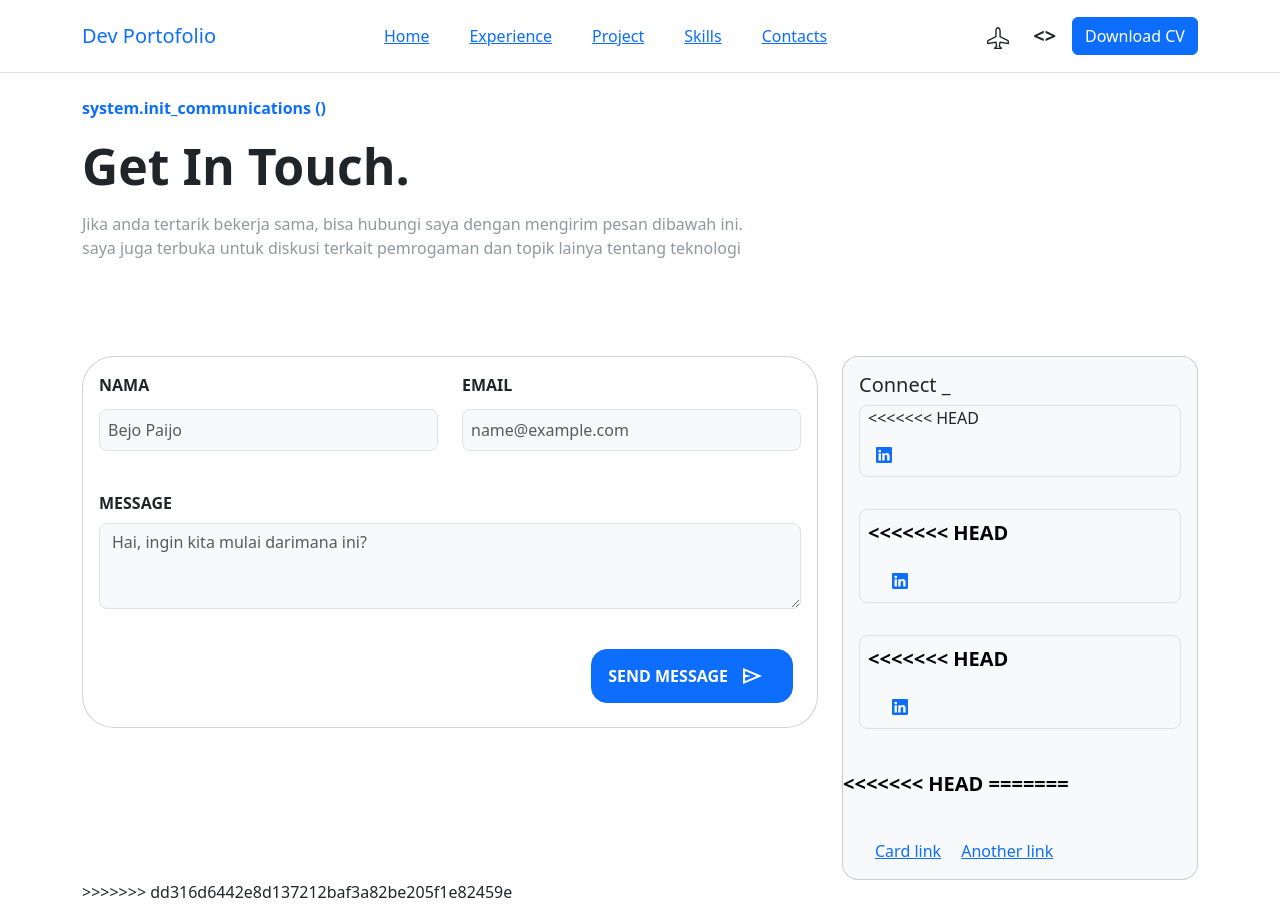
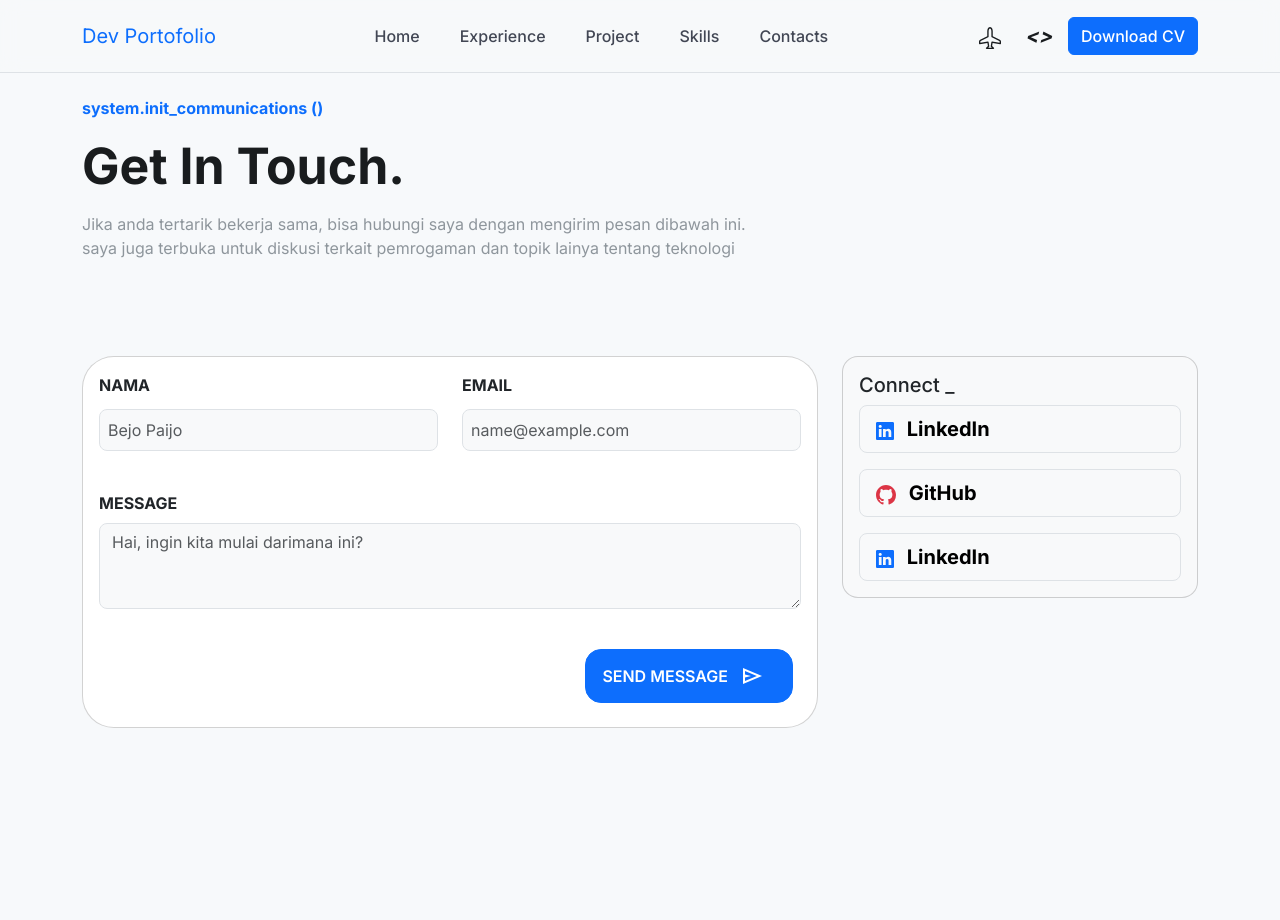
Before and after one commit to Raden-Salaf/PPKD, a website: page contact.html in a window 1280 px wide. After the commit the page ends 800 px from the top, so only its background shows below. Drawn offline with nearby package versions, Linux system fonts and the light colour scheme.

Commit message:
teks jalan

```diff
--- a/contact.html
+++ b/contact.html
@@ -6,7 +6,11 @@
     <meta name="viewport" content="width=device-width, initial-scale=1.0">
     <title>Contact</title>
     <link rel="stylesheet" href="https://cdn.jsdelivr.net/npm/bootstrap@5.3.8/dist/css/bootstrap.min.css">
-    <link rel="stylesheet" hre4  f="/assets/css/profile.css">
+    <link rel="stylesheet" href="/assets/css/profile.css">
+
+    <!-- Google Font -->
+    <link href="https://fonts.googleapis.com" rel="preconnect" />
+    <link crossorigin="" href="https://fonts.gstatic.com" rel="preconnect" />
     <link href="https://fonts.googleapis.com/css2?family=Inter:wght@400;500;600;700&display=swap" rel="stylesheet" />
     <link href="https://fonts.googleapis.com/css2?family=Material+Symbols+Outlined:wght,FILL@100..700,0..1&display=swap"
         rel="stylesheet" />
@@ -37,7 +41,7 @@
                             <a class="nav-link-custom px-2" href="#">Skills</a>
                         </li>
                         <li class="nav-item">
-                            <a class="nav-link-custom px-2" href="#">Contacts</a>
+                            <a class="nav-link-custom px-2" href="contact.html">Contacts</a>
                         </li>
                     </ul>
                     <div class="d-flex">
@@ -109,17 +113,11 @@
                             <div class="card-body">
                                 <h5 class="card-title">Connect _</h5>
                                 <div class="tautan border px-2 rounded-3">
-<<<<<<< HEAD
                                     <a href="#"
                                         class="card-link d-block text-decoration-none text-black fw-bold fs-5 py-2 ">
-                                        <svg xmlns="http://www.w3.org/2000/svg" width="16" height="16"
+                                        <svg xmlns="http://www.w3.org/2000/svg" width="18" height="18"
                                             fill="currentColor" class="bi bi-linkedin text-primary fw-bold fs-2 mx-2"
                                             viewBox="0 0 16 16">
-=======
-                                    <a href="#" class="card-link d-block text-decoration-none text-black fw-bold fs-5 py-2 ">
-                                        <svg xmlns="http://www.w3.org/2000/svg" width="16" height="16"
-                                            fill="currentColor" class="bi bi-linkedin text-primary fw-bold fs-2 mx-2" viewBox="0 0 16 16">
->>>>>>> dd316d6442e8d137212baf3a82be205f1e82459e
                                             <path
                                                 d="M0 1.146C0 .513.526 0 1.175 0h13.65C15.474 0 16 .513 16 1.146v13.708c0 .633-.526 1.146-1.175 1.146H1.175C.526 16 0 15.487 0 14.854zm4.943 12.248V6.169H2.542v7.225zm-1.2-8.212c.837 0 1.358-.554 1.358-1.248-.015-.709-.52-1.248-1.342-1.248S2.4 3.226 2.4 3.934c0 .694.521 1.248 1.327 1.248zm4.908 8.212V9.359c0-.216.016-.432.08-.586.173-.431.568-.878 1.232-.878.869 0 1.216.662 1.216 1.634v3.865h2.401V9.25c0-2.22-1.184-3.252-2.764-3.252-1.274 0-1.845.7-2.165 1.193v.025h-.016l.016-.025V6.169h-2.4c.03.678 0 7.225 0 7.225z" />
                                         </svg>
@@ -128,36 +126,23 @@
 
                                 </div>
                                 <div class="tautan border mt-3 px-2 rounded-3">
-<<<<<<< HEAD
                                     <a href="#"
                                         class="card-link d-block text-decoration-none text-black fw-bold fs-5 py-2 ">
-                                        <svg xmlns="http://www.w3.org/2000/svg" width="16" height="16"
-                                            fill="currentColor" class="bi bi-linkedin text-primary fw-bold fs-2 mx-2"
-                                            viewBox="0 0 16 16">
-=======
-                                    <a href="#" class="card-link d-block text-decoration-none text-black fw-bold fs-5 py-2 ">
-                                        <svg xmlns="http://www.w3.org/2000/svg" width="16" height="16"
-                                            fill="currentColor" class="bi bi-linkedin text-primary fw-bold fs-2 mx-2" viewBox="0 0 16 16">
->>>>>>> dd316d6442e8d137212baf3a82be205f1e82459e
+                                        <svg xmlns="http://www.w3.org/2000/svg" width="20" height="20"
+                                            fill="currentColor" class="bi bi-github text-danger fw-bold mx-2" viewBox="0 0 16 16">
                                             <path
-                                                d="M0 1.146C0 .513.526 0 1.175 0h13.65C15.474 0 16 .513 16 1.146v13.708c0 .633-.526 1.146-1.175 1.146H1.175C.526 16 0 15.487 0 14.854zm4.943 12.248V6.169H2.542v7.225zm-1.2-8.212c.837 0 1.358-.554 1.358-1.248-.015-.709-.52-1.248-1.342-1.248S2.4 3.226 2.4 3.934c0 .694.521 1.248 1.327 1.248zm4.908 8.212V9.359c0-.216.016-.432.08-.586.173-.431.568-.878 1.232-.878.869 0 1.216.662 1.216 1.634v3.865h2.401V9.25c0-2.22-1.184-3.252-2.764-3.252-1.274 0-1.845.7-2.165 1.193v.025h-.016l.016-.025V6.169h-2.4c.03.678 0 7.225 0 7.225z" />
+                                                d="M8 0C3.58 0 0 3.58 0 8c0 3.54 2.29 6.53 5.47 7.59.4.07.55-.17.55-.38 0-.19-.01-.82-.01-1.49-2.01.37-2.53-.49-2.69-.94-.09-.23-.48-.94-.82-1.13-.28-.15-.68-.52-.01-.53.63-.01 1.08.58 1.23.82.72 1.21 1.87.87 2.33.66.07-.52.28-.87.51-1.07-1.78-.2-3.64-.89-3.64-3.95 0-.87.31-1.59.82-2.15-.08-.2-.36-1.02.08-2.12 0 0 .67-.21 2.2.82.64-.18 1.32-.27 2-.27s1.36.09 2 .27c1.53-1.04 2.2-.82 2.2-.82.44 1.1.16 1.92.08 2.12.51.56.82 1.27.82 2.15 0 3.07-1.87 3.75-3.65 3.95.29.25.54.73.54 1.48 0 1.07-.01 1.93-.01 2.2 0 .21.15.46.55.38A8.01 8.01 0 0 0 16 8c0-4.42-3.58-8-8-8" />
                                         </svg>
-                                        LinkedIn
+                                        GitHub
                                     </a>
 
                                 </div>
                                 <div class="tautan border mt-3 px-2 rounded-3">
-<<<<<<< HEAD
                                     <a href="#"
                                         class="card-link d-block text-decoration-none text-black fw-bold fs-5 py-2 ">
-                                        <svg xmlns="http://www.w3.org/2000/svg" width="16" height="16"
+                                        <svg xmlns="http://www.w3.org/2000/svg" width="18" height="18"
                                             fill="currentColor" class="bi bi-linkedin text-primary fw-bold fs-2 mx-2"
                                             viewBox="0 0 16 16">
-=======
-                                    <a href="#" class="card-link d-block text-decoration-none text-black fw-bold fs-5 py-2 ">
-                                        <svg xmlns="http://www.w3.org/2000/svg" width="16" height="16"
-                                            fill="currentColor" class="bi bi-linkedin text-primary fw-bold fs-2 mx-2" viewBox="0 0 16 16">
->>>>>>> dd316d6442e8d137212baf3a82be205f1e82459e
                                             <path
                                                 d="M0 1.146C0 .513.526 0 1.175 0h13.65C15.474 0 16 .513 16 1.146v13.708c0 .633-.526 1.146-1.175 1.146H1.175C.526 16 0 15.487 0 14.854zm4.943 12.248V6.169H2.542v7.225zm-1.2-8.212c.837 0 1.358-.554 1.358-1.248-.015-.709-.52-1.248-1.342-1.248S2.4 3.226 2.4 3.934c0 .694.521 1.248 1.327 1.248zm4.908 8.212V9.359c0-.216.016-.432.08-.586.173-.431.568-.878 1.232-.878.869 0 1.216.662 1.216 1.634v3.865h2.401V9.25c0-2.22-1.184-3.252-2.764-3.252-1.274 0-1.845.7-2.165 1.193v.025h-.016l.016-.025V6.169h-2.4c.03.678 0 7.225 0 7.225z" />
                                         </svg>
@@ -166,16 +151,6 @@
 
                                 </div>
                             </div>
-<<<<<<< HEAD
-=======
-                            <div class="card-body">
-                                <a href="#" class="card-link">Card link</a>
-                                <a href="#" class="card-link">Another link</a>
-                            </div>
-                        </div>
-                    </div>
-                </div>
->>>>>>> dd316d6442e8d137212baf3a82be205f1e82459e
             </section>
         </main>
 
```
Also changed, not shown: index.html (+1 -1 lines).
